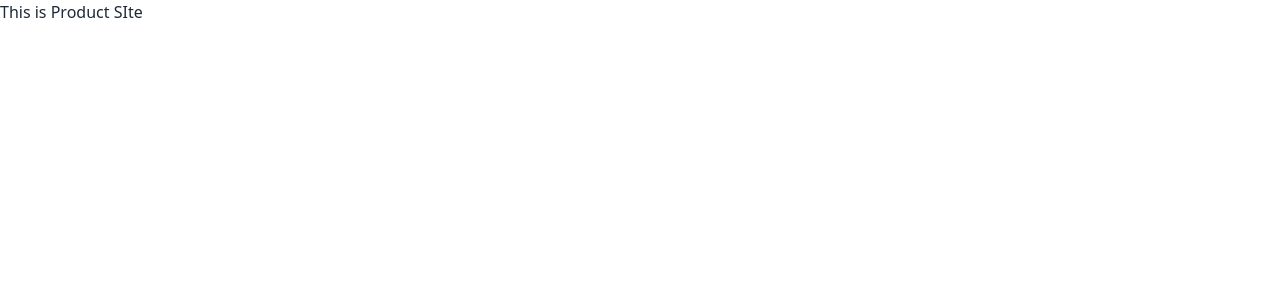
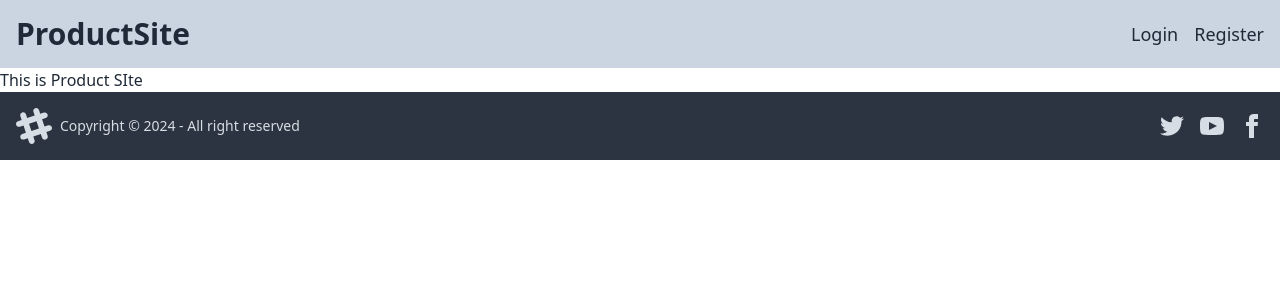
Before and after one commit to sohun-cs/jobtask, a React (Vite) app: page / in a window 1280 px wide. Shown: the top 300 px of the page. Built offline with nearby package versions, Linux system fonts and the light colour scheme; no server answers.

Commit message:
added navbar and footer

```diff
--- /dev/null
+++ b/src/components/Footer.jsx
@@ -0,0 +1,58 @@
+
+const Footer = () => {
+    return (
+        <footer className="footer bg-neutral text-neutral-content items-center p-4">
+            <aside className="grid-flow-col items-center">
+                <svg
+                    width="36"
+                    height="36"
+                    viewBox="0 0 24 24"
+                    xmlns="http://www.w3.org/2000/svg"
+                    fillRule="evenodd"
+                    clipRule="evenodd"
+                    className="fill-current">
+                    <path
+                        d="M22.672 15.226l-2.432.811.841 2.515c.33 1.019-.209 2.127-1.23 2.456-1.15.325-2.148-.321-2.463-1.226l-.84-2.518-5.013 1.677.84 2.517c.391 1.203-.434 2.542-1.831 2.542-.88 0-1.601-.564-1.86-1.314l-.842-2.516-2.431.809c-1.135.328-2.145-.317-2.463-1.229-.329-1.018.211-2.127 1.231-2.456l2.432-.809-1.621-4.823-2.432.808c-1.355.384-2.558-.59-2.558-1.839 0-.817.509-1.582 1.327-1.846l2.433-.809-.842-2.515c-.33-1.02.211-2.129 1.232-2.458 1.02-.329 2.13.209 2.461 1.229l.842 2.515 5.011-1.677-.839-2.517c-.403-1.238.484-2.553 1.843-2.553.819 0 1.585.509 1.85 1.326l.841 2.517 2.431-.81c1.02-.33 2.131.211 2.461 1.229.332 1.018-.21 2.126-1.23 2.456l-2.433.809 1.622 4.823 2.433-.809c1.242-.401 2.557.484 2.557 1.838 0 .819-.51 1.583-1.328 1.847m-8.992-6.428l-5.01 1.675 1.619 4.828 5.011-1.674-1.62-4.829z"></path>
+                </svg>
+                <p>Copyright © {new Date().getFullYear()} - All right reserved</p>
+            </aside>
+            <nav className="grid-flow-col gap-4 md:place-self-center md:justify-self-end">
+                <a>
+                    <svg
+                        xmlns="http://www.w3.org/2000/svg"
+                        width="24"
+                        height="24"
+                        viewBox="0 0 24 24"
+                        className="fill-current">
+                        <path
+                            d="M24 4.557c-.883.392-1.832.656-2.828.775 1.017-.609 1.798-1.574 2.165-2.724-.951.564-2.005.974-3.127 1.195-.897-.957-2.178-1.555-3.594-1.555-3.179 0-5.515 2.966-4.797 6.045-4.091-.205-7.719-2.165-10.148-5.144-1.29 2.213-.669 5.108 1.523 6.574-.806-.026-1.566-.247-2.229-.616-.054 2.281 1.581 4.415 3.949 4.89-.693.188-1.452.232-2.224.084.626 1.956 2.444 3.379 4.6 3.419-2.07 1.623-4.678 2.348-7.29 2.04 2.179 1.397 4.768 2.212 7.548 2.212 9.142 0 14.307-7.721 13.995-14.646.962-.695 1.797-1.562 2.457-2.549z"></path>
+                    </svg>
+                </a>
+                <a>
+                    <svg
+                        xmlns="http://www.w3.org/2000/svg"
+                        width="24"
+                        height="24"
+                        viewBox="0 0 24 24"
+                        className="fill-current">
+                        <path
+                            d="M19.615 3.184c-3.604-.246-11.631-.245-15.23 0-3.897.266-4.356 2.62-4.385 8.816.029 6.185.484 8.549 4.385 8.816 3.6.245 11.626.246 15.23 0 3.897-.266 4.356-2.62 4.385-8.816-.029-6.185-.484-8.549-4.385-8.816zm-10.615 12.816v-8l8 3.993-8 4.007z"></path>
+                    </svg>
+                </a>
+                <a>
+                    <svg
+                        xmlns="http://www.w3.org/2000/svg"
+                        width="24"
+                        height="24"
+                        viewBox="0 0 24 24"
+                        className="fill-current">
+                        <path
+                            d="M9 8h-3v4h3v12h5v-12h3.642l.358-4h-4v-1.667c0-.955.192-1.333 1.115-1.333h2.885v-5h-3.808c-3.596 0-5.192 1.583-5.192 4.615v3.385z"></path>
+                    </svg>
+                </a>
+            </nav>
+        </footer>
+    );
+};
+
+export default Footer;
--- /dev/null
+++ b/src/components/Navbar.jsx
@@ -0,0 +1,21 @@
+import { Link } from "react-router-dom";
+
+const Navbar = () => {
+    return (
+        <nav>
+            <div className="flex justify-between items-center px-4 py-4 bg-slate-300">
+                <div>
+                    <h1 className="text-3xl font-bold"><Link to='/'>ProductSite</Link></h1>
+                </div>
+                <div>
+                    <ul className="flex gap-4 items-center">
+                        <li className="text-lg"><Link to='/login'>Login</Link></li>
+                        <li className="text-lg"><Link to='/register'>Register</Link></li>
+                    </ul>
+                </div>
+            </div>
+        </nav>
+    );
+};
+
+export default Navbar;
--- a/src/layout/Root.jsx
+++ b/src/layout/Root.jsx
@@ -2,11 +2,15 @@
 
 import React from 'react';
 import { Outlet } from 'react-router-dom';
+import Navbar from '../components/Navbar';
+import Footer from '../components/Footer';
 
 const Root = () => {
     return (
-        <div>
+        <div className='container mx-auto'>
+            <Navbar></Navbar>
             <Outlet></Outlet>
+            <Footer></Footer>
         </div>
     );
 };
```
